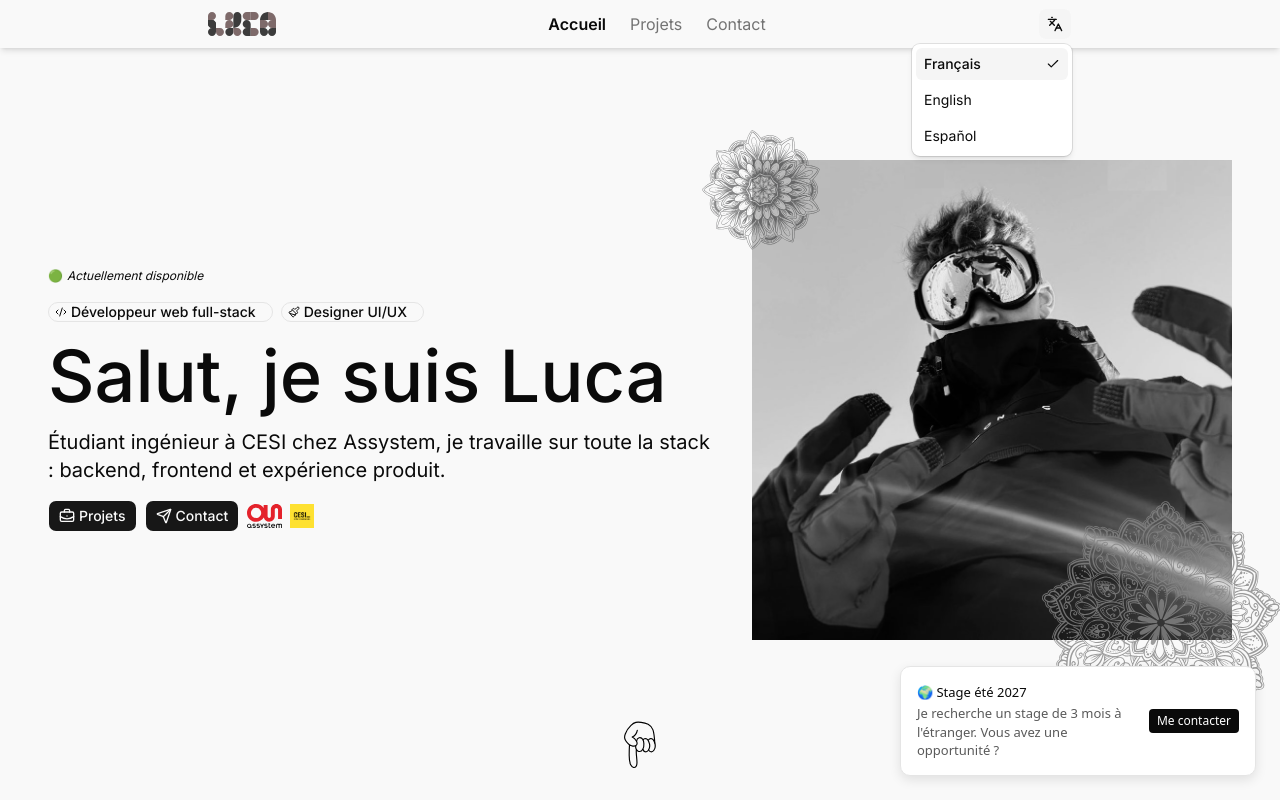
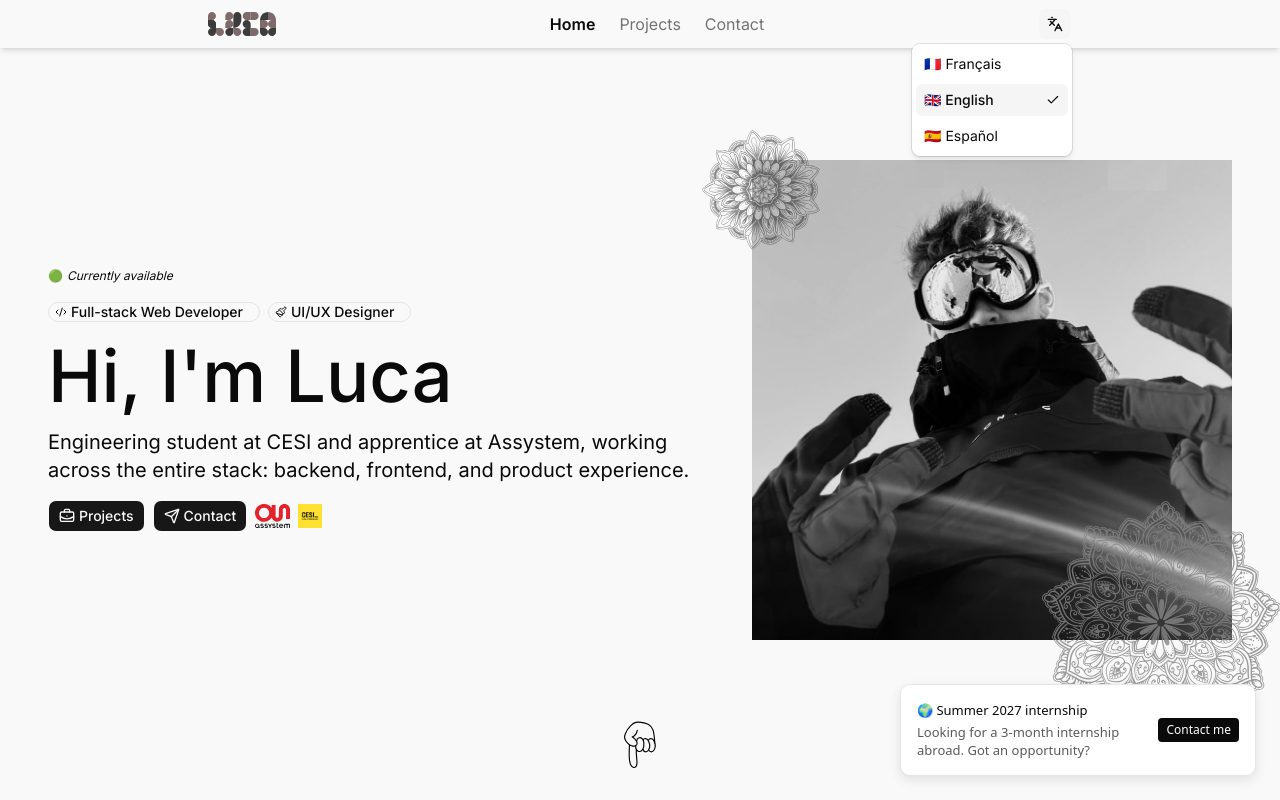
Before and after one commit to Lucacist/protfoliov15, a Next.js app: page / in a window 1280 px wide. Both pictures are taken after a click on the button 1054 px from the left and 24 px from the top of the page. Shown: the top 800 px of the page. Built offline with nearby package versions, Linux system fonts and the light colour scheme.

Commit message:
Add accessibility improvements with ARIA labels, skip-to-content link, JSON-LD structured data, language detection with localStorage persistence, reduced motion support, and dark mode Sonner toast styling

```diff
--- a/app/globals.css
+++ b/app/globals.css
@@ -136,6 +136,21 @@
   mask-image: radial-gradient(circle, black 40%, transparent 70%);
 }
 
+/* Respect user's reduced motion preference */
+@media (prefers-reduced-motion: reduce) {
+  *,
+  *::before,
+  *::after {
+    animation-duration: 0.01ms !important;
+    animation-iteration-count: 1 !important;
+    transition-duration: 0.01ms !important;
+  }
+}
+
 [data-sonner-toast] [data-description] {
   color: #5a5a5a !important;
 }
+
+.dark [data-sonner-toast] [data-description] {
+  color: #a0a0a0 !important;
+}
--- a/app/layout.tsx
+++ b/app/layout.tsx
@@ -6,6 +6,9 @@ import { TooltipProvider } from '@/components/ui/tooltip';
 import Footer from '@/components/footer';
 import { Toaster } from '@/components/ui/sonner';
 import { StageToast } from '@/components/stage-toast';
+import { SkipToContent } from '@/components/SkipToContent';
+import { HtmlLang } from '@/components/HtmlLang';
+import { JsonLd } from '@/components/JsonLd';
 
 import './globals.css';
 import { cn } from '@/lib/utils';
@@ -50,6 +53,13 @@ export const metadata: Metadata = {
   },
   creator: 'Luca Fourfooz',
   publisher: 'Luca Fourfooz',
+  alternates: {
+    languages: {
+      'fr-FR': 'https://lucaffz.dev/fr',
+      'en-US': 'https://lucaffz.dev/en',
+      'es-ES': 'https://lucaffz.dev/es',
+    },
+  },
   formatDetection: {
     email: false,
     address: false,
@@ -102,15 +112,31 @@ export default function RootLayout({
   return (
     <html
       lang="en"
-      className={cn('h-full', 'antialiased', inter.variable, geistMono.variable)}
+      className={cn(
+        'h-full',
+        'antialiased',
+        inter.variable,
+        geistMono.variable,
+      )}
+      suppressHydrationWarning
     >
-      <body className="min-h-screen flex flex-col" suppressHydrationWarning>
+      <head>
+        <JsonLd />
+      </head>
+      <body
+        className="min-h-screen flex flex-col"
+        suppressHydrationWarning
+      >
+        <SkipToContent />
         <LanguageProvider>
+          <HtmlLang />
           <TooltipProvider>
             <StageToast />
             <Toaster position="bottom-right" />
             <Navbar />
-            <main className="flex-grow">{children}</main>
+            <main id="main-content" className="flex-grow">
+              {children}
+            </main>
             <Footer />
           </TooltipProvider>
         </LanguageProvider>
--- /dev/null
+++ b/components/HtmlLang.tsx
@@ -0,0 +1,23 @@
+'use client';
+
+import { useEffect } from 'react';
+import { useLanguage } from '@/lib/language-context';
+
+const LANG_MAP: Record<string, string> = {
+  fr: 'fr',
+  en: 'en',
+  es: 'es',
+};
+
+/**
+ * Updates <html lang="..."> when locale changes.
+ */
+export function HtmlLang() {
+  const { locale } = useLanguage();
+
+  useEffect(() => {
+    document.documentElement.lang = LANG_MAP[locale] ?? locale;
+  }, [locale]);
+
+  return null;
+}
--- /dev/null
+++ b/components/JsonLd.tsx
@@ -0,0 +1,46 @@
+/**
+ * JSON-LD structured data for the Person schema.
+ * Helps Google display rich snippets in search results.
+ */
+export function JsonLd() {
+  const jsonLd = {
+    '@context': 'https://schema.org',
+    '@type': 'Person',
+    name: 'Luca Fourfooz',
+    url: 'https://lucaffz.dev',
+    jobTitle: 'Développeur Full-Stack & Designer UI/UX',
+    alumniOf: {
+      '@type': 'EducationalOrganization',
+      name: 'CESI École d\'Ingénieurs',
+    },
+    worksFor: {
+      '@type': 'Organization',
+      name: 'Assystem',
+      url: 'https://assystem.com',
+    },
+    knowsAbout: [
+      'Next.js',
+      'React',
+      'TypeScript',
+      'Node.js',
+      'TailwindCSS',
+      'PostgreSQL',
+      'UI/UX Design',
+      'Full-Stack Development',
+    ],
+    sameAs: [
+      'https://github.com/Lucacist',
+      'https://www.linkedin.com/in/luca-fourfooz-593978336',
+    ],
+    email: 'mailto:luca.ffz@icloud.com',
+    description:
+      'Étudiant ingénieur à CESI et développeur full-stack chez Assystem. Spécialisé en Next.js, React, TypeScript, Node.js et design UI/UX.',
+  };
+
+  return (
+    <script
+      type="application/ld+json"
+      dangerouslySetInnerHTML={{ __html: JSON.stringify(jsonLd) }}
+    />
+  );
+}
--- a/components/Navbar.tsx
+++ b/components/Navbar.tsx
@@ -5,7 +5,7 @@ import Image from 'next/image';
 import Link from 'next/link';
 import { usePathname } from 'next/navigation';
 import { useLanguage, locales } from '@/lib/language-context';
-import { Languages, Check, AlignRight } from 'lucide-react';
+import { Languages, Check, AlignRight, X } from 'lucide-react';
 import { Button } from '@/components/ui/button';
 import {
   Popover,
@@ -27,9 +27,20 @@ export default function Navbar() {
   const [mobileMenuOpen, setMobileMenuOpen] = useState(false);
 
   return (
-    <nav className="flex fixed top-0 left-0 right-0 z-50 bg-background h-12 items-center justify-center shadow-md">
+    <nav
+      className="flex fixed top-0 left-0 right-0 z-50 bg-background h-12 items-center justify-center shadow-md"
+      aria-label="Main navigation"
+    >
       <div className="flex items-center justify-between gap-4 w-full max-w-4xl px-4">
-        <Image src="/landing/logo.svg" alt="Logo" width={24} height={24} className="h-5 sm:h-6 w-auto" />
+        <Link href="/" aria-label="Home">
+          <Image
+            src="/landing/logo.svg"
+            alt="Logo"
+            width={24}
+            height={24}
+            className="h-5 sm:h-6 w-auto"
+          />
+        </Link>
 
         <ul className="hidden sm:flex gap-4 md:gap-6 w-auto justify-center items-center">
           {links.map(({ href, labelKey }) => {
@@ -45,6 +56,7 @@ export default function Navbar() {
                       ? 'text-foreground font-semibold'
                       : 'text-muted-foreground hover:text-foreground',
                   )}
+                  aria-current={isActive ? 'page' : undefined}
                 >
                   {t(labelKey)}
                 </Link>
@@ -60,14 +72,17 @@ export default function Navbar() {
                 variant="ghost"
                 size="sm"
                 className="h-8 gap-1 sm:gap-1.5 px-1.5 sm:px-2"
+                aria-label={`Select language, currently ${locale}`}
               >
-                <Languages className="h-4 w-4" />
+                <Languages className="h-4 w-4" aria-hidden="true" />
               </Button>
             </PopoverTrigger>
-            <PopoverContent align="end" className="w-40 p-1 gap-1">
+            <PopoverContent align="end" className="w-40 p-1 gap-1" role="listbox">
               {locales.map((l) => (
                 <button
                   key={l.value}
+                  role="option"
+                  aria-selected={locale === l.value}
                   onClick={() => {
                     setLocale(l.value);
                     setOpen(false);
@@ -77,9 +92,11 @@ export default function Navbar() {
                     locale === l.value && 'bg-accent font-medium',
                   )}
                 >
-                  <span>{l.label}</span>
+                  <span>
+                    {l.flag} {l.label}
+                  </span>
                   {locale === l.value && (
-                    <Check className="ml-auto h-3.5 w-3.5" />
+                    <Check className="ml-auto h-3.5 w-3.5" aria-hidden="true" />
                   )}
                 </button>
               ))}
@@ -92,8 +109,14 @@ export default function Navbar() {
             size="sm"
             className="sm:hidden h-8 w-8 p-0"
             onClick={() => setMobileMenuOpen(!mobileMenuOpen)}
+            aria-label={mobileMenuOpen ? 'Close menu' : 'Open menu'}
+            aria-expanded={mobileMenuOpen}
           >
-            <AlignRight className="h-5 w-5" />
+            {mobileMenuOpen ? (
+              <X className="h-5 w-5" aria-hidden="true" />
+            ) : (
+              <AlignRight className="h-5 w-5" aria-hidden="true" />
+            )}
           </Button>
         </div>
       </div>
@@ -101,14 +124,15 @@ export default function Navbar() {
       {/* Mobile menu */}
       {mobileMenuOpen && (
         <div className="sm:hidden fixed top-12 left-0 right-0 bg-background border-b shadow-md z-40">
-          <ul className="flex flex-col p-4 gap-2">
+          <ul className="flex flex-col p-4 gap-2" role="menu">
             {links.map(({ href, labelKey }) => {
               const isActive =
                 href === '/' ? pathname === '/' : pathname.startsWith(href);
               return (
-                <li key={href}>
+                <li key={href} role="none">
                   <Link
                     href={href}
+                    role="menuitem"
                     onClick={() => setMobileMenuOpen(false)}
                     className={cn(
                       'block py-2 px-3 rounded-md text-base transition-colors',
@@ -116,6 +140,7 @@ export default function Navbar() {
                         ? 'bg-accent text-foreground font-semibold'
                         : 'text-muted-foreground hover:bg-accent hover:text-foreground',
                     )}
+                    aria-current={isActive ? 'page' : undefined}
                   >
                     {t(labelKey)}
                   </Link>
--- /dev/null
+++ b/components/SkipToContent.tsx
@@ -0,0 +1,16 @@
+'use client';
+
+/**
+ * Skip-to-content link for keyboard users.
+ * Appears on first Tab press, jumps to #main-content.
+ */
+export function SkipToContent() {
+  return (
+    <a
+      href="#main-content"
+      className="sr-only focus:not-sr-only focus:fixed focus:top-3 focus:left-3 focus:z-[9999] focus:rounded-md focus:bg-primary focus:px-4 focus:py-2 focus:text-sm focus:text-primary-foreground focus:outline-none focus:ring-2 focus:ring-ring"
+    >
+      Skip to content
+    </a>
+  );
+}
--- a/components/footer.tsx
+++ b/components/footer.tsx
@@ -18,7 +18,7 @@ export default function Footer() {
         <p className="text-sm text-muted-foreground">{t('footer.start')}</p>
         <Heart className="h-4 w-4 text-red-500" />
         <p className="text-sm text-muted-foreground">{t('footer.after')}</p>
-        <Coffee className="h-4 w-4 text-black" />
+        <Coffee className="h-4 w-4 text-foreground" />
       </div>
     </footer>
   );
--- a/components/home/sec5.tsx
+++ b/components/home/sec5.tsx
@@ -11,8 +11,7 @@ export default function Sec5() {
   return (
     <section className="container mx-auto p-8 max-w-5xl flex flex-col gap-4">
       <motion.div
-        className="flex flex-col gap-2 p-8 rounded-lg"
-        style={{ backgroundColor: 'var(--background-muted)' }}
+        className="flex flex-col gap-2 p-8 rounded-lg bg-background-muted dark:bg-accent"
         initial={{ opacity: 0, y: 16 }}
         whileInView={{ opacity: 1, y: 0 }}
         viewport={{ once: true, amount: 0.5 }}
--- a/lib/language-context.tsx
+++ b/lib/language-context.tsx
@@ -1,11 +1,13 @@
 'use client';
 
-import { createContext, useContext, useState, useCallback } from 'react';
+import { createContext, useContext, useState, useCallback, useEffect } from 'react';
 import fr from '@/lib/i18n/fr.json';
 import en from '@/lib/i18n/en.json';
 import es from '@/lib/i18n/es.json';
 
 export type Locale = 'fr' | 'en' | 'es';
+
+const SUPPORTED_LOCALES: Locale[] = ['fr', 'en', 'es'];
 
 export const locales: { value: Locale; label: string; flag: string }[] = [
   { value: 'fr', label: 'Français', flag: '🇫🇷' },
@@ -14,6 +16,22 @@ export const locales: { value: Locale; label: string; flag: string }[] = [
 ];
 
 const messages: Record<Locale, Record<string, unknown>> = { fr, en, es };
+
+function detectLocale(): Locale {
+  // Check localStorage first (persisted preference)
+  if (typeof window !== 'undefined') {
+    const stored = localStorage.getItem('preferred-locale') as Locale | null;
+    if (stored && SUPPORTED_LOCALES.includes(stored)) return stored;
+  }
+
+  // Detect from navigator
+  if (typeof navigator !== 'undefined') {
+    const browserLang = navigator.language.split('-')[0] as Locale;
+    if (SUPPORTED_LOCALES.includes(browserLang)) return browserLang;
+  }
+
+  return 'fr';
+}
 
 type LanguageContextType = {
   locale: Locale;
@@ -24,7 +42,14 @@ type LanguageContextType = {
 const LanguageContext = createContext<LanguageContextType | null>(null);
 
 export function LanguageProvider({ children }: { children: React.ReactNode }) {
-  const [locale, setLocale] = useState<Locale>('fr');
+  const [locale, setLocale] = useState<Locale>(detectLocale);
+
+  // Persist preference
+  useEffect(() => {
+    if (typeof window !== 'undefined') {
+      localStorage.setItem('preferred-locale', locale);
+    }
+  }, [locale]);
 
   const t = useCallback(
     <T = string>(key: string): T => {
```
